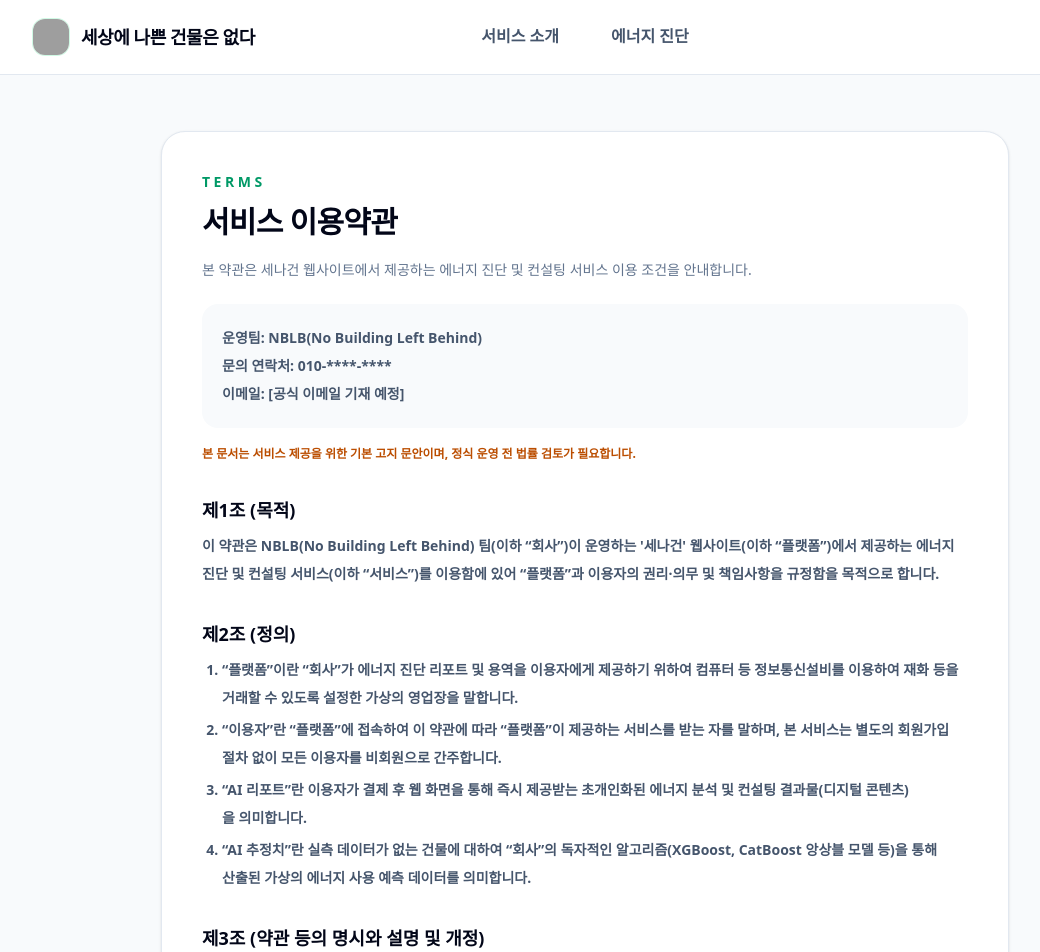
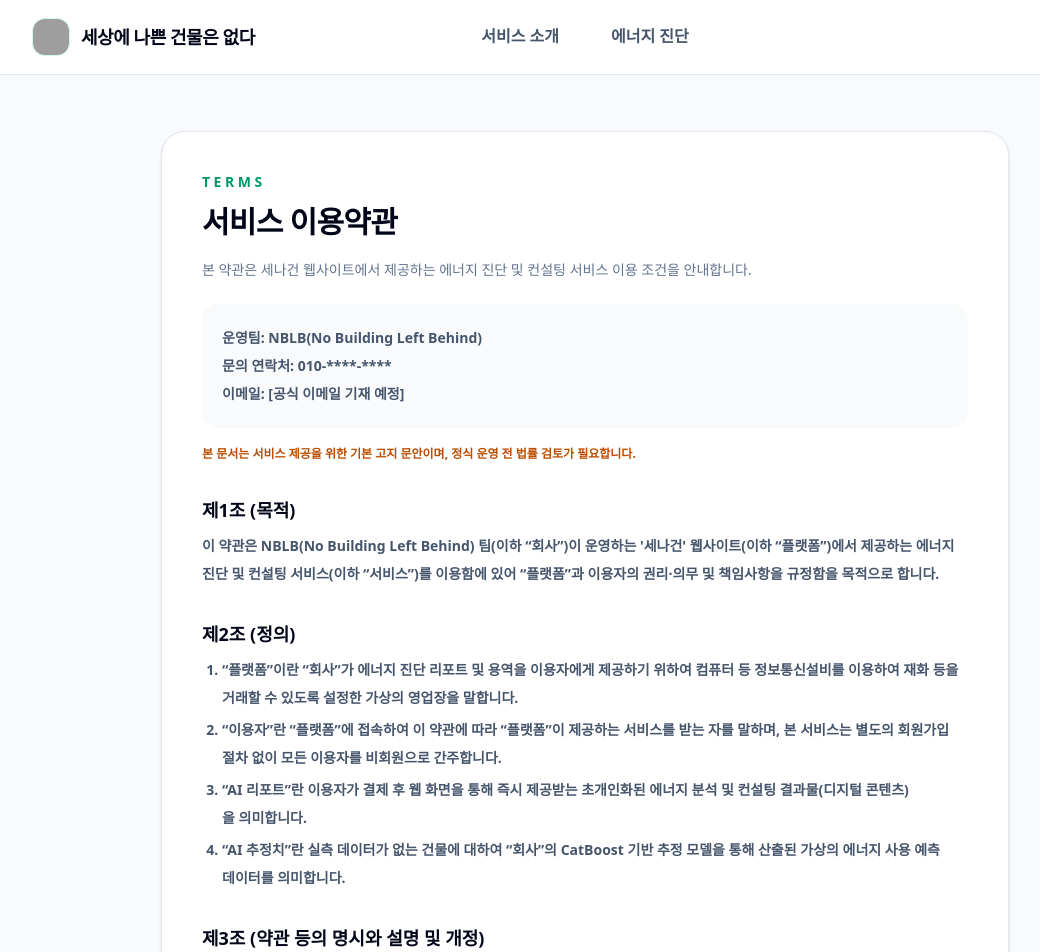
Before and after one commit to tjdxo/not_bad_building_coach, a Next.js app in the folder building-ui-main/: page /terms in a window 1280 px wide. Shown: the top 952 px of the page, without its empty margins (55-1095 px from the left). Built offline with nearby package versions, Linux system fonts and the light colour scheme; grey boxes are pictures that could not be loaded.

Commit message:
Clarify CatBoost estimate wording

```diff
--- a/building-ui-main/app/dashboard/page.tsx
+++ b/building-ui-main/app/dashboard/page.tsx
@@ -582,7 +582,7 @@ function buildBenchmarkDetails(peerBenchmark?: PeerBenchmark | null) {
       "절대 등급: 서울시 건물 에너지 신고·등급제 및 기후동행건물 프로젝트의 취지와 건물 유형별·규모별 에너지원단위 등급 체계를 참고합니다.",
       "상대 등급: 서울시 건물 데이터에서 용도·연면적·층수·구조 등 조건이 유사한 건물군을 구성하고, 그 유사군 내 에너지 사용량 분포를 기준으로 산정한 참고용 상대등급입니다.",
       "비교군: 용도, 연면적, 층수, 구조, 세대/호수, 지역지구 등 사용 가능한 건물 속성을 기반으로 구성합니다.",
-      "AI 추정 진단: 실측 에너지 데이터가 부족한 건물은 CatBoost/XGBoost 기반 AI 모델과 유사건물 baseline을 활용해 참고용 사용량을 추정합니다.",
+      "AI 추정 진단: 실측 에너지 데이터가 부족한 건물은 CatBoost 기반 추정 모델과 유사건물 baseline을 활용해 참고용 사용량을 추정합니다.",
       "본 서비스의 등급과 진단 결과는 공공데이터 및 자체 분석 로직을 기반으로 한 참고용 결과이며, 서울시 공식 등급 또는 법적 효력을 갖는 인증 결과가 아닙니다.",
     ],
   });
@@ -849,7 +849,7 @@ function AiEstimatedDashboard({
           <h2 className="text-xl font-black text-slate-950">분석 기준 안내</h2>
           <div className="mt-4 space-y-3 text-sm font-semibold leading-7 text-slate-600">
             <p>절대 등급은 서울시 건물 에너지 신고·등급제 및 기후동행건물 프로젝트의 취지와 건물 유형별·규모별 에너지원단위 등급 체계를 참고합니다.</p>
-            <p>AI 추정 진단은 CatBoost/XGBoost 기반 AI 모델, 유사건물 baseline, 서비스 기준값을 함께 활용한 참고용 결과입니다.</p>
+            <p>AI 추정 진단은 CatBoost 기반 추정 모델, 유사건물 baseline, 서비스 기준값을 함께 활용한 참고용 결과입니다.</p>
             <p>가스는 난방방식, 지역난방 여부, 온수·취사 방식에 따라 오차가 커질 수 있으므로 실제 고지서 확인이 필요합니다.</p>
             <p>본 서비스의 등급과 진단 결과는 공공데이터 및 자체 분석 로직을 기반으로 한 참고용 결과이며, 서울시 공식 등급 또는 법적 효력을 갖는 인증 결과가 아닙니다.</p>
           </div>
--- a/building-ui-main/app/terms/page.tsx
+++ b/building-ui-main/app/terms/page.tsx
@@ -18,7 +18,7 @@ const sections = [
       "“플랫폼”이란 “회사”가 에너지 진단 리포트 및 용역을 이용자에게 제공하기 위하여 컴퓨터 등 정보통신설비를 이용하여 재화 등을 거래할 수 있도록 설정한 가상의 영업장을 말합니다.",
       "“이용자”란 “플랫폼”에 접속하여 이 약관에 따라 “플랫폼”이 제공하는 서비스를 받는 자를 말하며, 본 서비스는 별도의 회원가입 절차 없이 모든 이용자를 비회원으로 간주합니다.",
       "“AI 리포트”란 이용자가 결제 후 웹 화면을 통해 즉시 제공받는 초개인화된 에너지 분석 및 컨설팅 결과물(디지털 콘텐츠)을 의미합니다.",
-      "“AI 추정치”란 실측 데이터가 없는 건물에 대하여 “회사”의 독자적인 알고리즘(XGBoost, CatBoost 앙상블 모델 등)을 통해 산출된 가상의 에너지 사용 예측 데이터를 의미합니다.",
+      "“AI 추정치”란 실측 데이터가 없는 건물에 대하여 “회사”의 CatBoost 기반 추정 모델을 통해 산출된 가상의 에너지 사용 예측 데이터를 의미합니다.",
     ],
   },
   {
```
